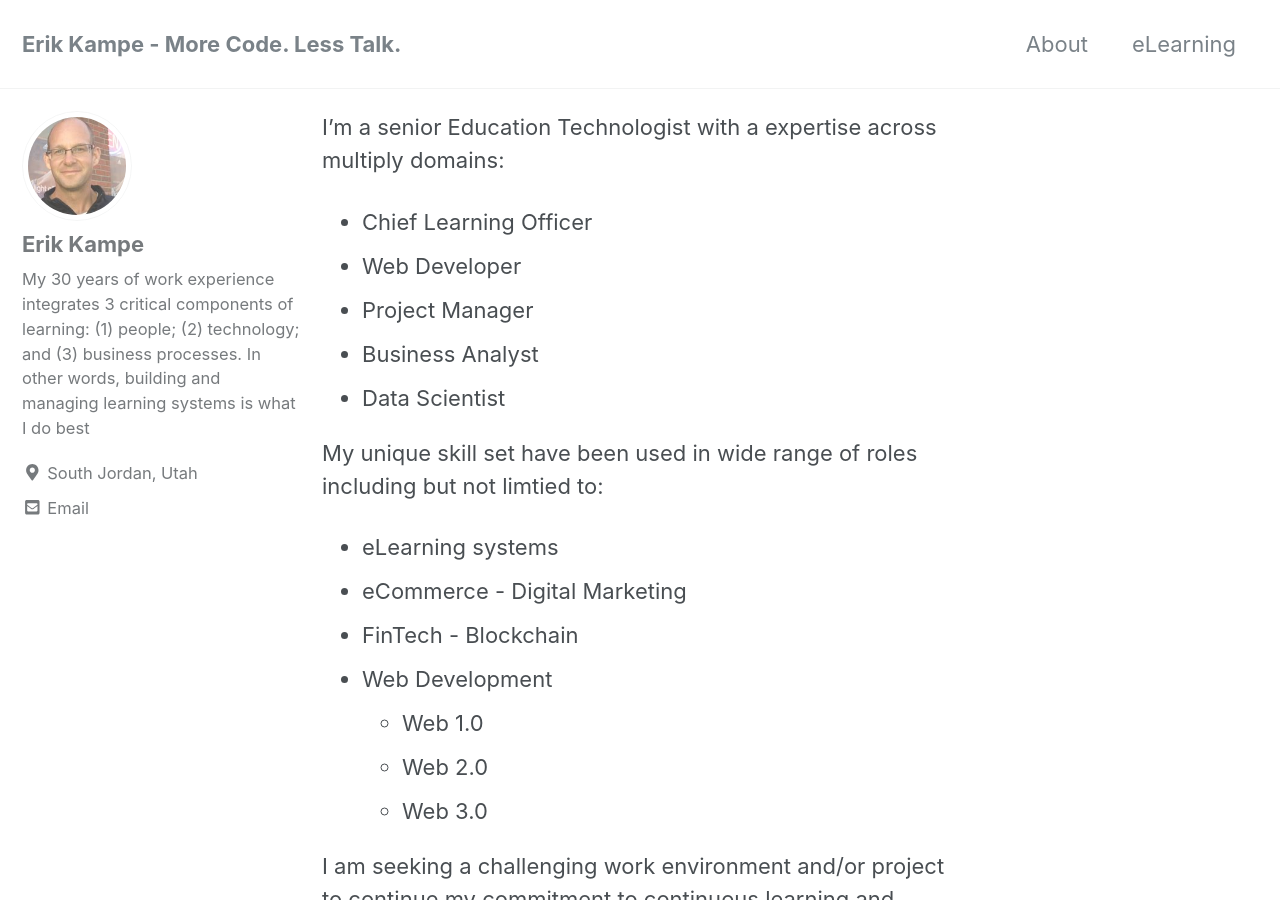
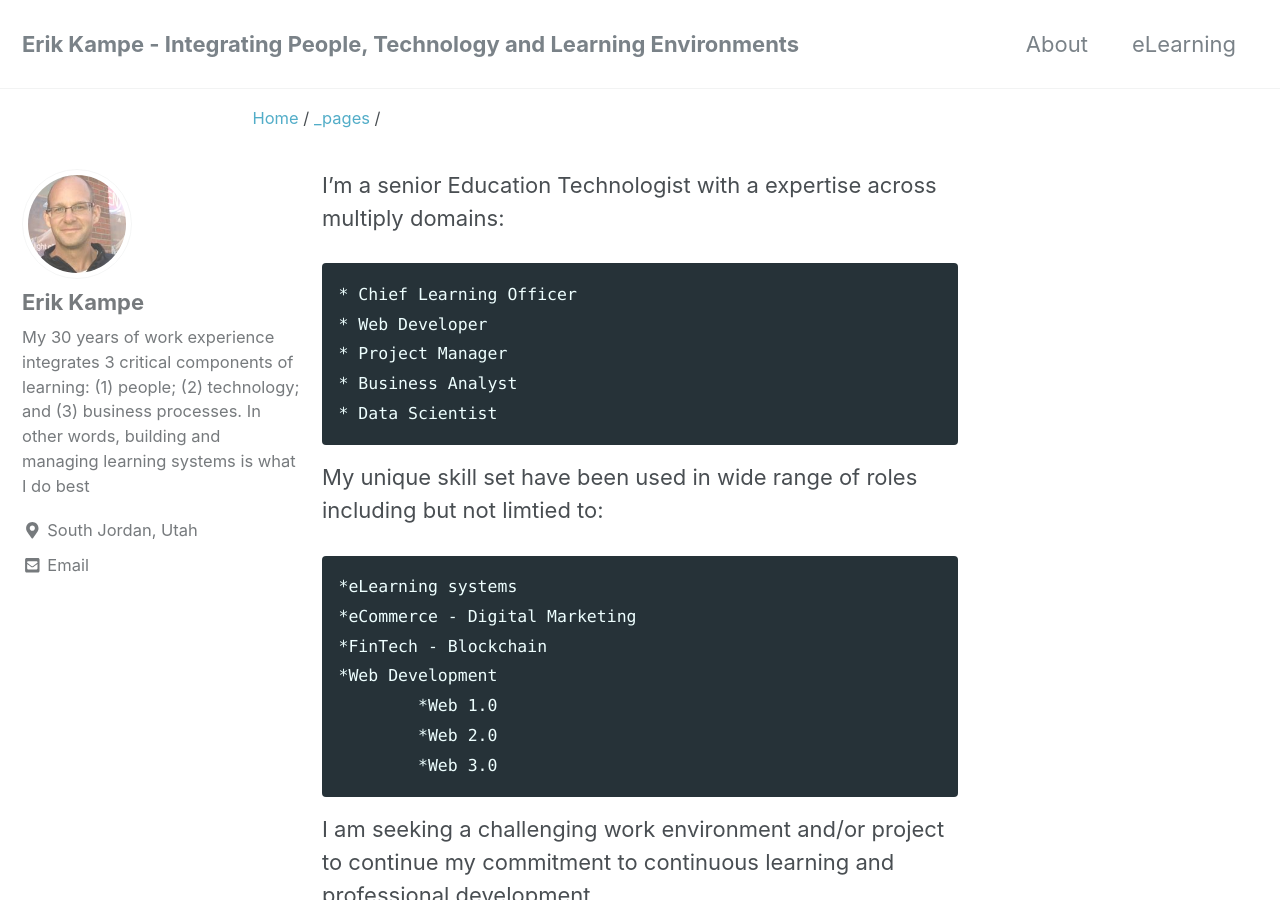
Before and after one commit to kampester/kampester.github.io, a Jekyll site: the page built from _pages/about.md, in a window 1280 px wide and 900 px high. Built offline with Jekyll 4.4.1, drawn with Linux system fonts in a browser that asks for light colours; nearby versions of some CDN libraries; some of the changed text lies outside the part shown.

Commit message:
UPDATE markdown sytax error fix plus img resize

```diff
--- a/_config.yml
+++ b/_config.yml
@@ -16,15 +16,15 @@ minimal_mistakes_skin    : "default" # "air", "aqua", "contrast", "dark", "dirt"
 
 # Site Settings
 locale                   : "en-US"
-title                    : "Erik Kampe - More Code. Less Talk."
+title                    : "Erik Kampe - Integrating People, Technology and Learning Environments"
 title_separator          : "-"
 name                     : "Erik Kampe"
-description              : "30 years of online exploring and generative learning."
+description              : "Coder >> Analyst>> Data Scientist>> Designer>>  Generative Learning Advocate."
 url                      : https://kampester.github.io # the base hostname & protocol for your site e.g. "https://mmistakes.github.io"
 baseurl                  : / # the subpath of your site, e.g. "/blog"
 repository               : kampester/career # GitHub username/repo-name e.g. "mmistakes/minimal-mistakes"
 teaser                   : # path of fallback teaser image, e.g. "/assets/images/500x300.png"
-# breadcrumbs            : true # true, false (default)
+breadcrumbs              : true # true, false (default)
 words_per_minute         : 200
 comments:
   provider               : # false (default), "disqus", "discourse", "facebook", "google-plus", "staticman", "staticman_v2" "custom"
--- a/_data/navigation.yml
+++ b/_data/navigation.yml
@@ -4,6 +4,12 @@ main:
     url: /about/
   - title: "eLearning"
     url: /eLearning/
+ # - title: "Digital Marketing"
+ #   url:/DigitalMarketing/
+ # - title: "Business Analyst"
+ #   url:/BusinessAnalyst/
+ # - title: "Project Management"
+ #   url:/PrjMgnt/
 
   # - title: "About"
   #   url: https://mmistakes.github.io/minimal-mistakes/about/
--- a/_pages/about.md
+++ b/_pages/about.md
@@ -2,32 +2,31 @@
 title: "About"
 permalink: /about/
 header:
-	image: "/assets/images/landscape_teton_pass.JPG"
+	image: "/assets/images/landscape_teton_pass.jpg"
 ---
 I'm a senior Education Technologist with a expertise across multiply domains:
-<ul>
-	<li> Chief Learning Officer	</li>
-	<li> Web Developer			</li>
-	<li> Project Manager		</li>
-	<li> Business Analyst		</li>
-	<li> Data Scientist			</li>
-</ul>
 
-<p>
+	* Chief Learning Officer
+	* Web Developer
+	* Project Manager
+	* Business Analyst
+	* Data Scientist
+
+
+
 My unique skill set have been used in wide range of roles including but not limtied to:
-</p>
 
-<ul>
-	<li>eLearning systems</li>
-	<li>eCommerce - Digital Marketing</li>
-	<li>FinTech - Blockchain</li>
-	<li>Web Development  </li>
-		 <ul>
-			<li>Web 1.0 </li>
-			<li>Web 2.0 </li>
-			<li>Web 3.0 </li>
-		</ul>
-</ul>
+
+
+	*eLearning systems
+	*eCommerce - Digital Marketing
+	*FinTech - Blockchain
+	*Web Development
+		*Web 1.0
+		*Web 2.0
+		*Web 3.0
+
+
 
 I am seeking a challenging work environment and/or project to continue my
 commitment to continuous learning and professional development.
--- a/index.html
+++ b/index.html
@@ -1,6 +1,6 @@
 ---
 layout: home
 author_profile: true
-	header:
-		image: "/assets/images/landscape_teton_pass.JPG"
+header:
+	image: "/assets/images/landscape_teton_pass.jpg"
 ---
```
Also changed, not shown: other parts of _pages/about.md (+1 -1 lines), _pages/elearning.md (+4 -1 lines), assets/images/landscape_moab_pink_sky.jpg (added), assets/images/landscape_teton_pass-original.jpg (added), 3 other files.
